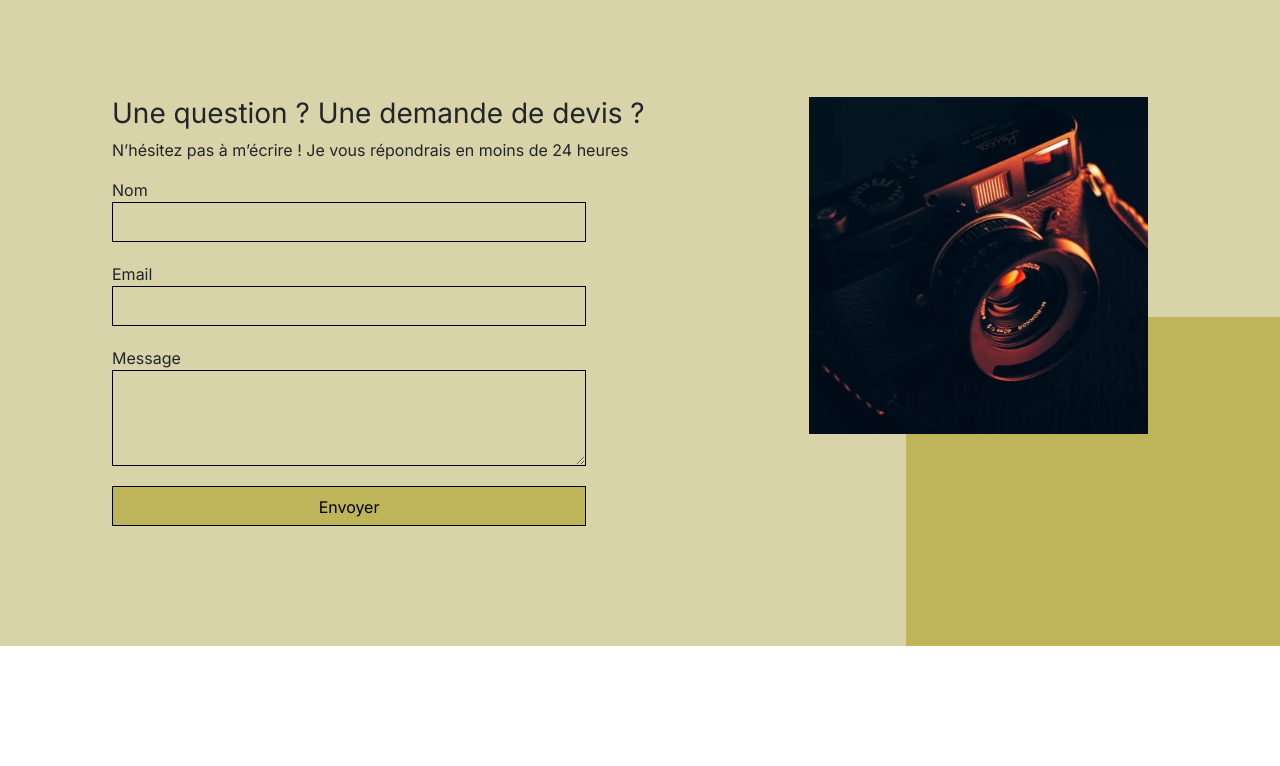
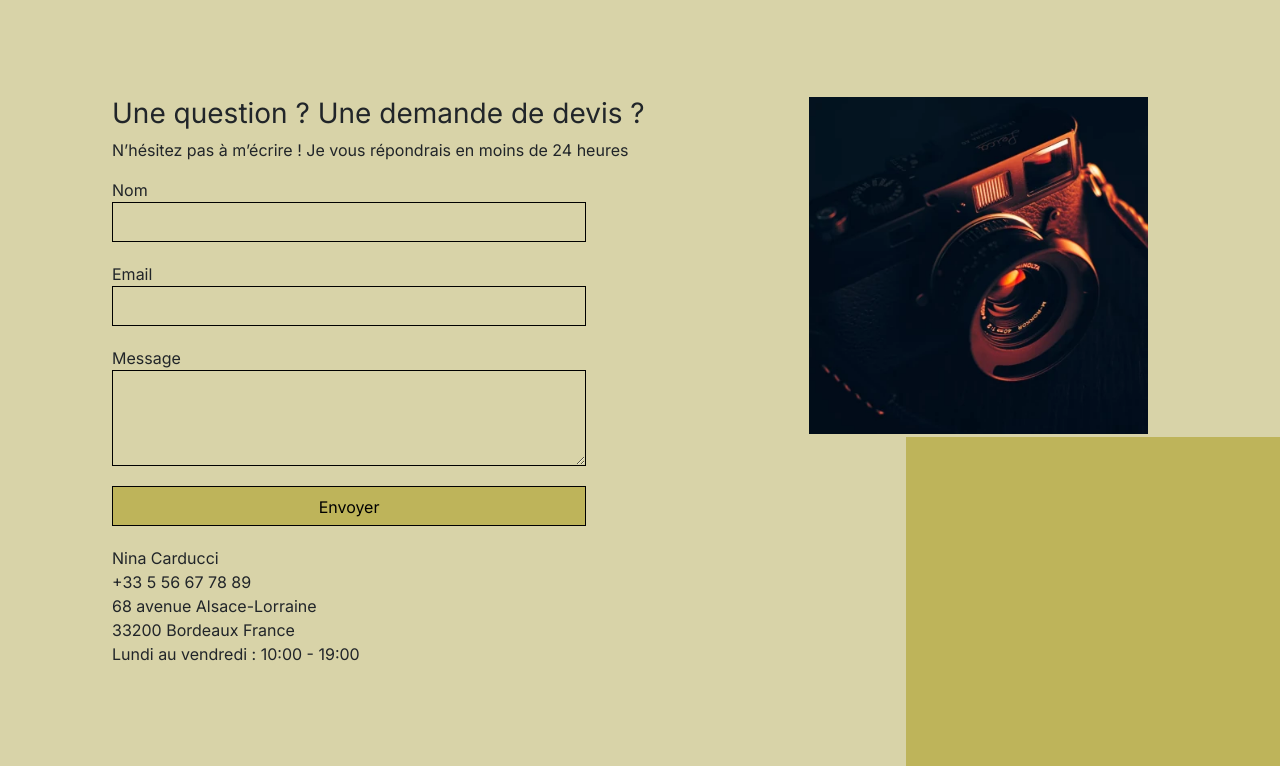
Before and after one commit to davidytruc/P4_SEO, a plain HTML site: page index.html in a window 1280 px wide. Shown: the part 3746-4512 px from the top of the page. Before the commit the page ends 4392 px from the top, so only its background shows below. Drawn offline with nearby package versions, Linux system fonts and the light colour scheme.

Commit message:
Ajout meta et microformats

```diff
--- a/index.html
+++ b/index.html
@@ -5,6 +5,8 @@
 	<meta charset="UTF-8">
 	<meta name="viewport" content="width=device-width, initial-scale=1.0">
 	<title>Site de Nina Carducci, photographe professionnelle pour les mariages, les entreprises et les concerts, située à Bordeaux en France</title>
+	<meta name="description" content="Photographe professionnelle à Bordeaux, spécialisée dans les mariages, portraits et concerts. Capturez vos moments uniques avec des photos artistiques et authentiques. Réservez votre séance dès aujourd'hui !" />
+	<meta name="robots" content="index, follow">
 	<link rel="preconnect" href="https://fonts.googleapis.com">
 	<link rel="preconnect" href="https://fonts.gstatic.com" crossorigin>
 	<link href="https://fonts.googleapis.com/css2?family=Inter&family=Spectral:ital,wght@0,400;1,300;1,400;1,800&display=swap" rel="stylesheet">
@@ -149,6 +151,21 @@
 				<label>Message</label>
 				<textarea name="message" id="message" cols="30" rows="10"></textarea>
 				<input type="submit" value="Envoyer"/>
+				<div itemscope itemtype="http://schema.org/LocalBusiness">
+					<span itemprop="name">Nina Carducci</span>
+					<br>
+					<span itemprop="telephone">+33 5 56 67 78 89</span>
+					<br>
+				</div>
+				<div itemprop="address" itemscope itemtype="http://schema.org/PostalAddress">
+					<span itemprop="streetAddress">68 avenue Alsace-Lorraine</span>
+					<br>
+					<span itemprop=”postalCode”>33200</span>
+					<span itemprop="addressLocality">Bordeaux</span>
+					<span itemprop="addressCountry">France</span>
+					<br>
+					<span itemprop="openingHours">Lundi au vendredi : 10:00 - 19:00</span>
+				</div>
 			</form>
 		</div>
 		<div class="picture right">
```
